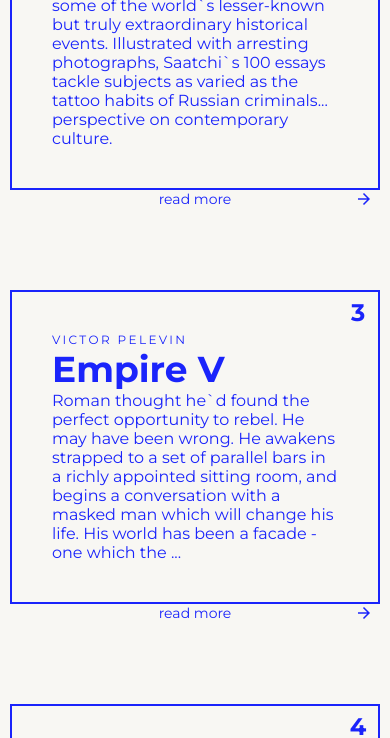
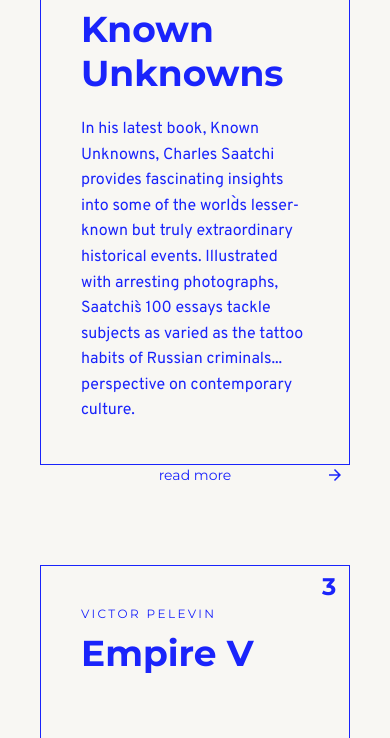
Before and after one commit to Mausp7/codecool-final-exam-ui, a plain HTML site: page index.html in a window 390 px wide. Shown: the part 804-1542 px from the top of the page. Drawn offline with Linux system fonts and the light colour scheme.

Commit message:
Adds card style and responsivity update.

```diff
--- a/style.scss
+++ b/style.scss
@@ -60,8 +60,6 @@
 
 	font-family: "Montserrat", sans-serif;
 
-	/*     font-family: 'Overpass', sans-serif;
- */
 	color: #1a24fb;
 }
 
@@ -102,17 +100,17 @@
 
 	max-width: 1280px;
 
-	margin: 90px auto 90px;
+	margin: 0 auto 0;
+	padding: 80px 30px;
 
 	.card {
 		position: relative;
 
-		width: 400px;
-		min-height: 250px;
+		width: 360px;
 
 		margin: 50px 10px;
 		padding: 40px;
-		border: 2px solid #1a24fb;
+		border: 1px solid #1a24fb;
 		background-color: #f8f7f3;
 
 		color: #1a24fb;
@@ -134,23 +132,26 @@
 		}
 
 		h2.title {
-			/* 			min-height: 90px;
- */
-			/* 			padding-bottom: 10px;
-			border-bottom: 1px solid #f8f7f3;
- */
+			min-height: 90px;
+
+			margin-bottom: 20px;
+
 			font-size: 36px;
-			font-weight: 700;
+			font-weight: bold;
 		}
 		h3.sub {
+			margin-bottom: 10px;
+
 			font-size: 12px;
 			font-weight: 400;
 			text-transform: uppercase;
 			letter-spacing: 0.2em;
 		}
 		p.text {
+			font-family: "Overpass", sans-serif;
 			font-size: 16px;
 			font-weight: 400;
+			line-height: 1.6em;
 		}
 
 		button {
```
Also changed, not shown: style.css, 1 other file.
